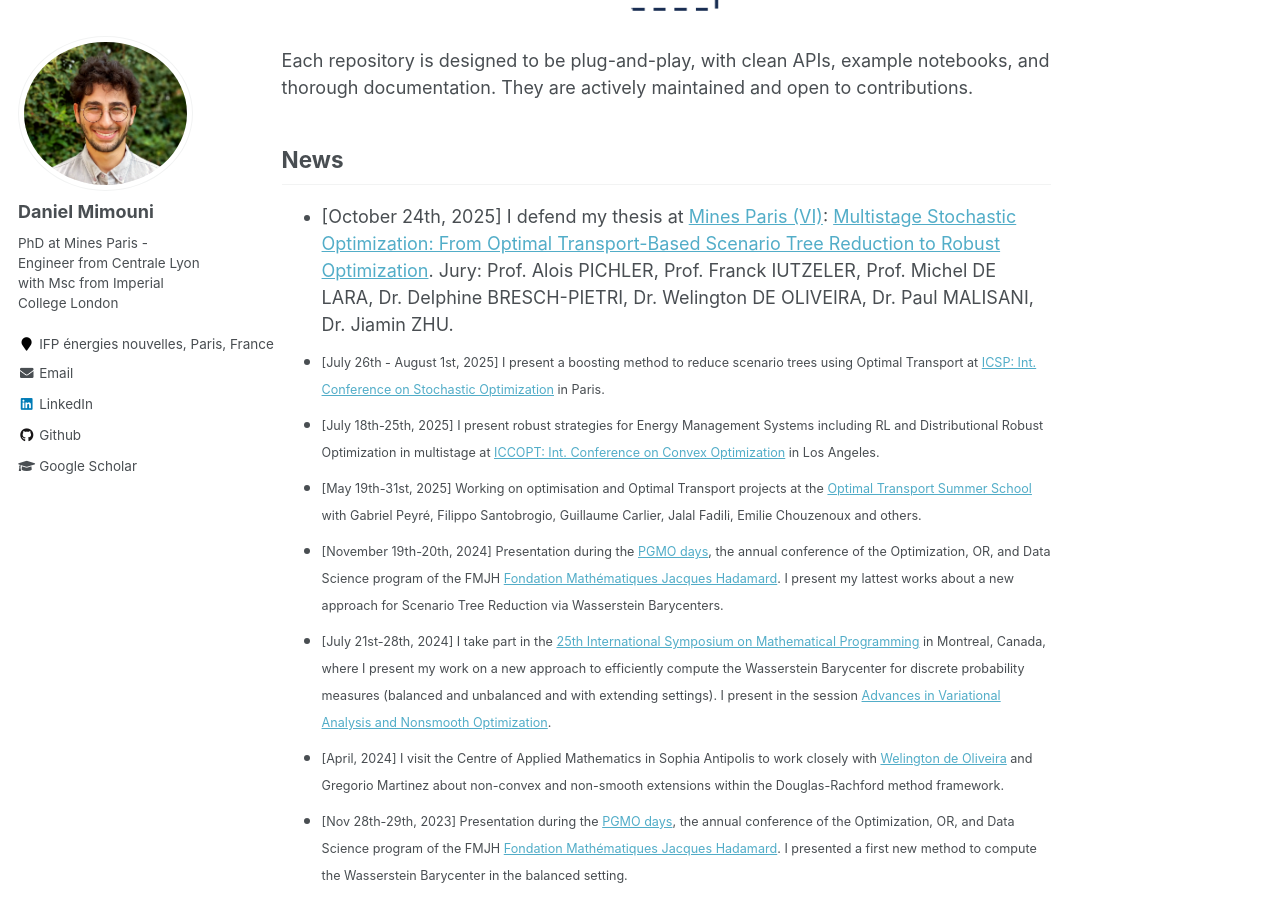
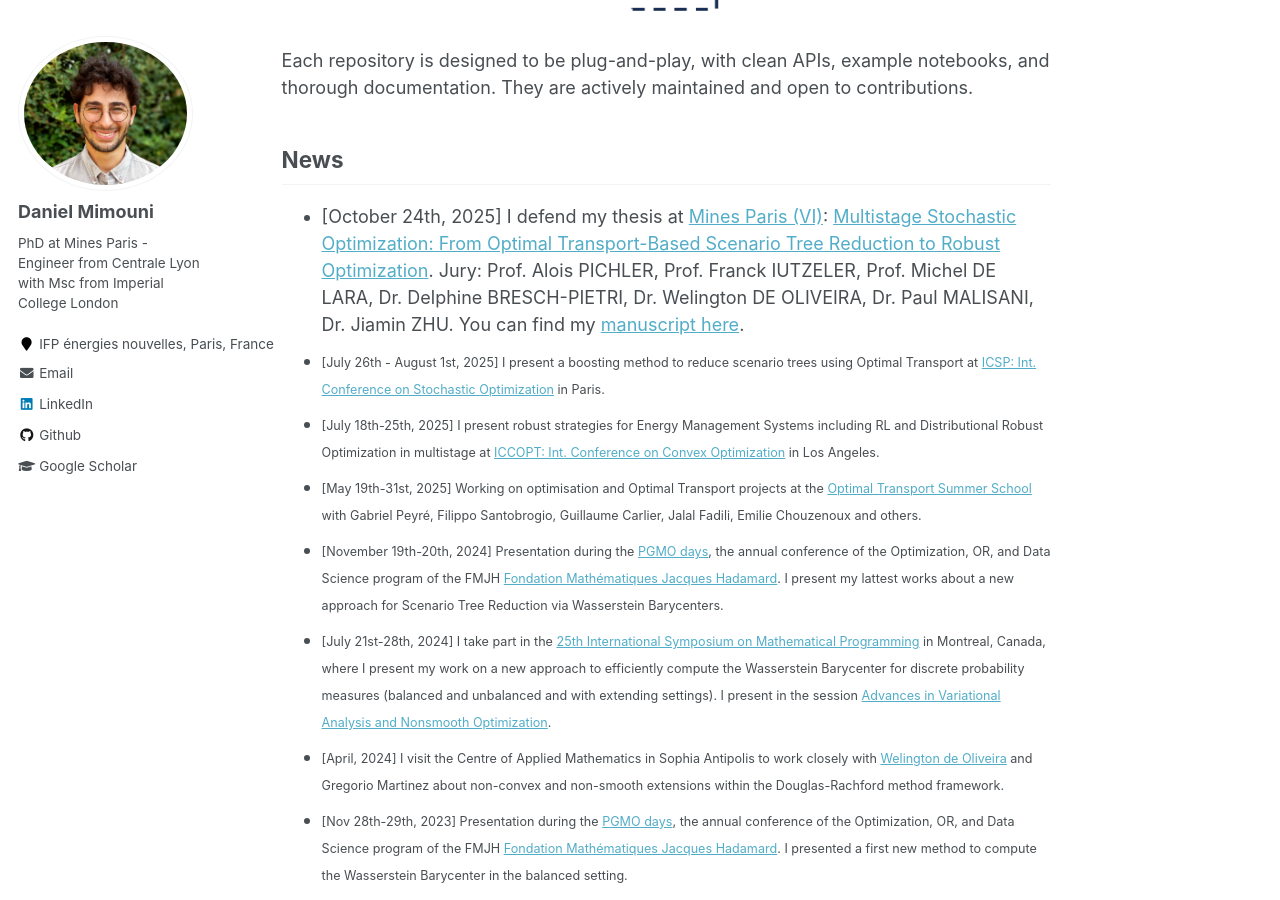
Before and after one commit to dan-mim/dan-mim.github.io, a Jekyll site: the page built from _pages/about.md, in a window 1280 px wide and 900 px high, scrolled down 2599 px. Built offline with Jekyll 4.4.1, drawn with Linux system fonts in a browser that asks for light colours.

Commit message:
manuscrit

```diff
--- a/_pages/about.md
+++ b/_pages/about.md
@@ -57,7 +57,7 @@ Each repository is designed to be plug-and-play, with clean APIs, example notebo
 
 
 ## News
-- [October 24th, 2025] I defend my thesis at [Mines Paris (VI)](https://maps.app.goo.gl/xtDMMv5oLg4CBeJTA): [Multistage Stochastic Optimization: From Optimal Transport-Based Scenario Tree Reduction to Robust Optimization](https://theses.fr/s356212). Jury: Prof. Alois PICHLER, Prof. Franck IUTZELER, Prof. Michel DE LARA, Dr. Delphine BRESCH-PIETRI, Dr. Welington DE OLIVEIRA, Dr. Paul MALISANI, Dr. Jiamin ZHU.
+- [October 24th, 2025] I defend my thesis at [Mines Paris (VI)](https://maps.app.goo.gl/xtDMMv5oLg4CBeJTA): [Multistage Stochastic Optimization: From Optimal Transport-Based Scenario Tree Reduction to Robust Optimization](https://theses.fr/s356212). Jury: Prof. Alois PICHLER, Prof. Franck IUTZELER, Prof. Michel DE LARA, Dr. Delphine BRESCH-PIETRI, Dr. Welington DE OLIVEIRA, Dr. Paul MALISANI, Dr. Jiamin ZHU. You can find my [manuscript here](/files/manuscrit_de_these.pdf).
 - <span style="font-size: 70%;"> [July 26th - August 1st, 2025] I present a boosting method to reduce scenario trees using Optimal Transport at [ICSP: Int. Conference on Stochastic Optimization](https://icsp2025.org/) in Paris.</span><br>
 - <span style="font-size: 70%;"> [July 18th-25th, 2025] I present robust strategies for Energy Management Systems including RL and Distributional Robust Optimization in multistage at [ICCOPT: Int. Conference on Convex Optimization](https://events.usc.edu/esvp/iccopt2025/) in Los Angeles.</span><br>
 - <span style="font-size: 70%;"> [May 19th-31st, 2025] Working on optimisation and Optimal Transport projects at the [Optimal Transport Summer School](https://cimpa.este.ovh/) with Gabriel Peyré, Filippo Santobrogio, Guillaume Carlier, Jalal Fadili, Emilie Chouzenoux and others.</span><br>
```
